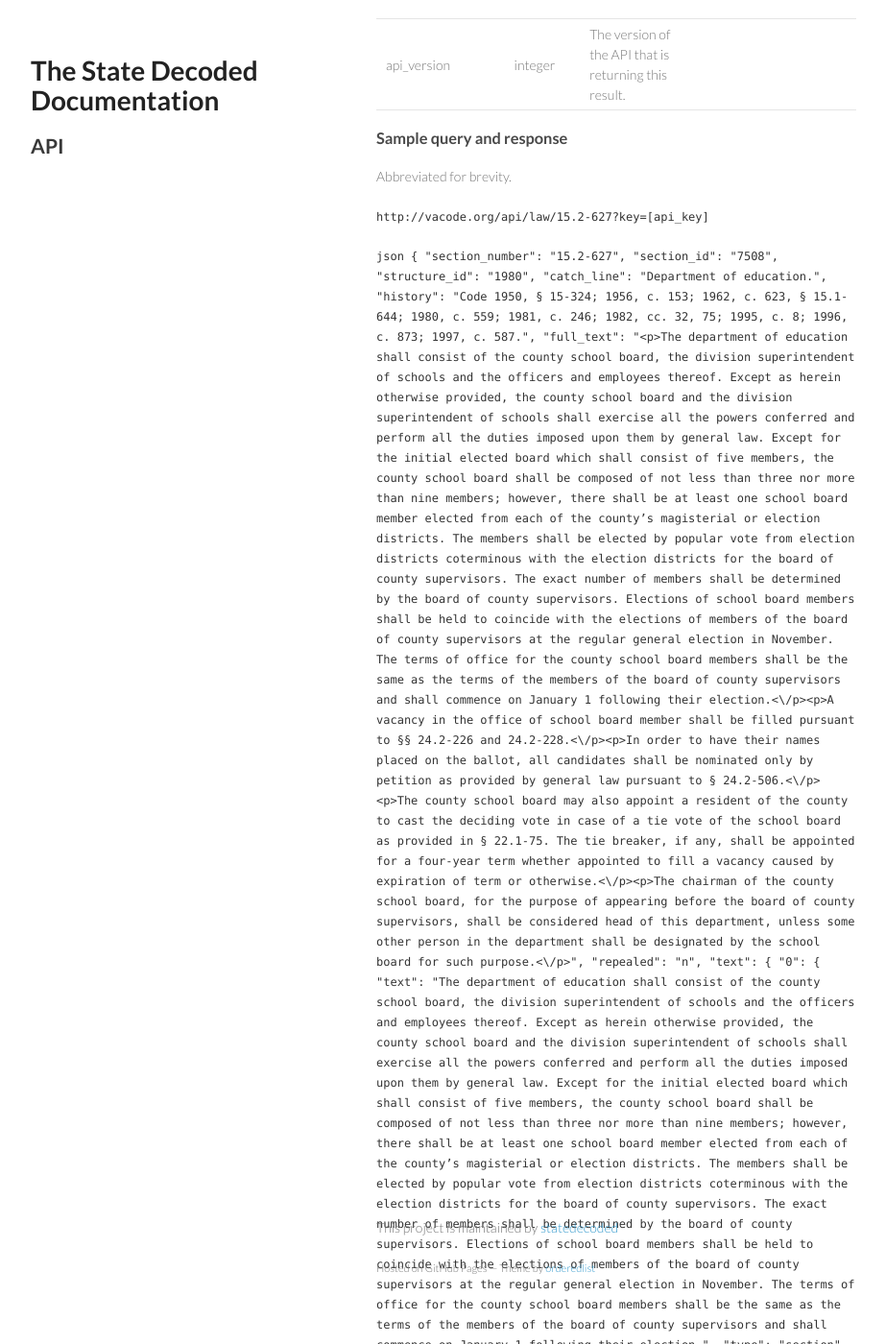
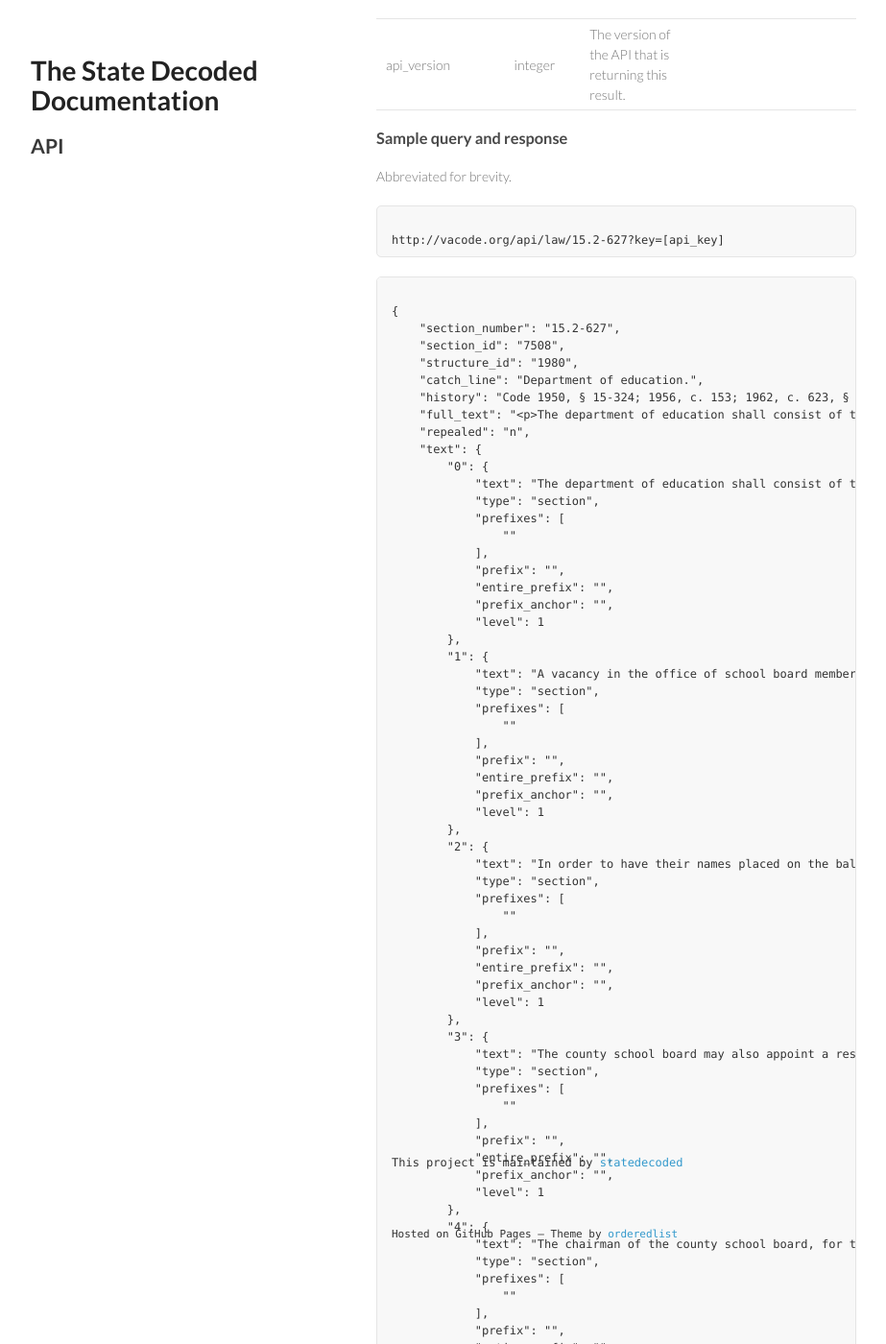
Before and after one commit to statedecoded/documentation, a Jekyll site: the page built from api.html, in a window 1280 px wide and 1400 px high, scrolled down 7439 px. Shown: the whole window at 96% size, without its empty margins (178-1101 px from the left). Built offline with Jekyll 4.4.1, drawn with Linux system fonts in a browser that asks for light colours; some of the changed text lies outside the part shown.

Commit message:
Clean up pre tags

```diff
--- a/api.html
+++ b/api.html
@@ -595,11 +595,11 @@ http://vacode.org/api/law/[section_number]?key=[api_key]&amp;fields=catch_line,u
 
 <p>Abbreviated for brevity.</p>
 
-<p><code>
+<pre><code>
 http://vacode.org/api/law/15.2-627?key=[api_key]
-</code></p>
+</code></pre>
 
-<p><code>json
+<pre><code>
 {
     "section_number": "15.2-627",
     "section_id": "7508",
@@ -922,7 +922,7 @@ http://vacode.org/api/law/15.2-627?key=[api_key]
     },
     "api_version": "0.1"
 }
-</code></p>
+</code></pre>
 
 <h2><a id="method-structure"></a> Structure</h2>
 
@@ -1154,7 +1154,7 @@ http://vacode.org/api/structure/[identifier]?key=[api_key]&amp;fields=catch_line
 http://vacode.org/api/structure/18.2?key=[api_key]
 </code></p>
 
-<p><code>json
+<pre><code>
 {
     "ancestry": {
         "0": {
@@ -1275,7 +1275,7 @@ http://vacode.org/api/structure/18.2?key=[api_key]
     },
     "laws": false
 }
-</code></p>
+</code></pre>
 
 <h2><a id="method-dictionary"></a> Dictionary</h2>
 
@@ -1381,7 +1381,7 @@ http://vacode.org/api/dictionary/word_or_phrase]?key=[api_key]&amp;fields=defini
 http://vacode.org/api/dictionary/person?section=12.1-14&amp;key=[api_key]
 </code></p>
 
-<p><code>json
+<pre><code>
 {
     "term": "person",
     "definition": "“Person” includes any individual, corporation, partnership, association, cooperative, limited liability company, trust, joint venture, government, political subdivision, or any other legal or commercial entity and any successor, representative, agent, agency, or instrumentality thereof.",
@@ -1391,13 +1391,13 @@ http://vacode.org/api/dictionary/person?section=12.1-14&amp;key=[api_key]
     "formatted": "“Person” includes any individual, corporation, partnership, association, cooperative, limited liability company, trust, joint venture, government, political subdivision, or any other legal or commercial entity and any successor, representative, agent, agency, or instrumentality thereof. (&lt;a href=\"http://vacode.org/1-230/\"&gt;§&amp;nbsp;1-230&lt;\/a&gt;)",
     "api_version": "0.1"
 }
-</code></p>
+</code></pre>
 
 <h1><a id="errors"></a>Errors</h1>
 
 <p>When a request cannot be completed, the API will return a JSON-formatted error. For example, if an invalid key is provided in a request, the response would be as follows:</p>
 
-<p><code>json
+<pre><code>
 "error"
 {
     "message": "An Error Occurred",
```
